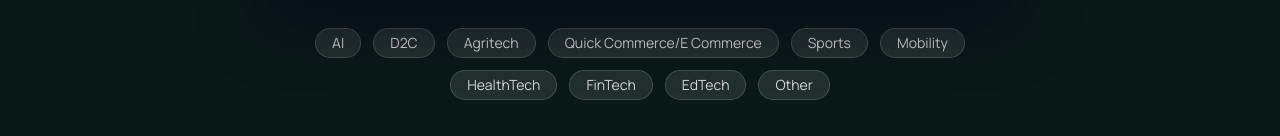
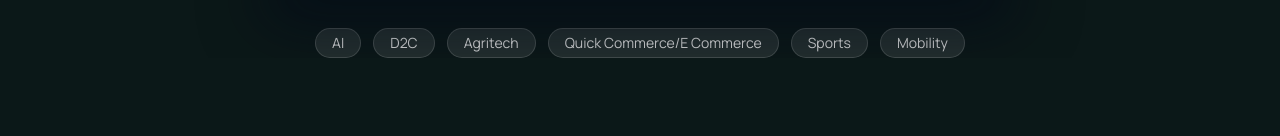
Before and after one commit to Mesa-School/msl-portfolio-website, a Next.js app: page /portfolio in a window 1280 px wide. Shown: the part 351-487 px from the top of the page. Built offline with nearby package versions, Linux system fonts and the light colour scheme; no server answers.

Commit message:
Startup Header

```diff
--- a/src/components/OurStartups/OurStartupsHeader.tsx
+++ b/src/components/OurStartups/OurStartupsHeader.tsx
@@ -35,23 +35,7 @@ const HARDCODED_SECTORS: Sector[] = [
   {
     id: 6,
     name: 'Mobility',
-  },
-  {
-    id: 7,
-    name: 'HealthTech',
-  },
-  {
-    id: 8,
-    name: 'FinTech',
-  },
-  {
-    id: 9,
-    name: 'EdTech',
-  },
-  {
-    id: 10,
-    name: 'Other',
-  },
+  }
 ];
 
 const oswald = Oswald({
```
